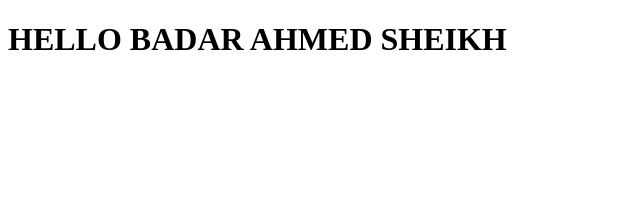
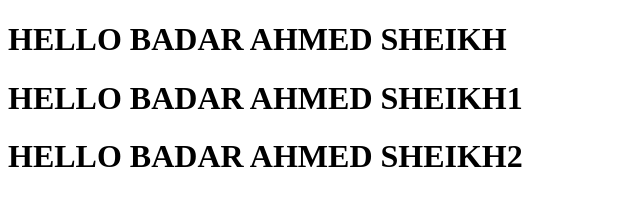
Before and after one commit to badrmerchant/web3-4, a plain HTML site: page index.html in a window 1280 px wide. Shown: the whole page, without its empty margins (0-640 px from the left). Drawn offline with Linux system fonts and the light colour scheme.

Commit message:
add new elements

```diff
--- a/index.html
+++ b/index.html
@@ -8,5 +8,7 @@
 </head>
 <body>
     <h1>HELLO BADAR AHMED SHEIKH</h1>
+        <h1>HELLO BADAR AHMED SHEIKH1</h1>
+        <h1>HELLO BADAR AHMED SHEIKH2</h1>
 </body>
 </html>
```
